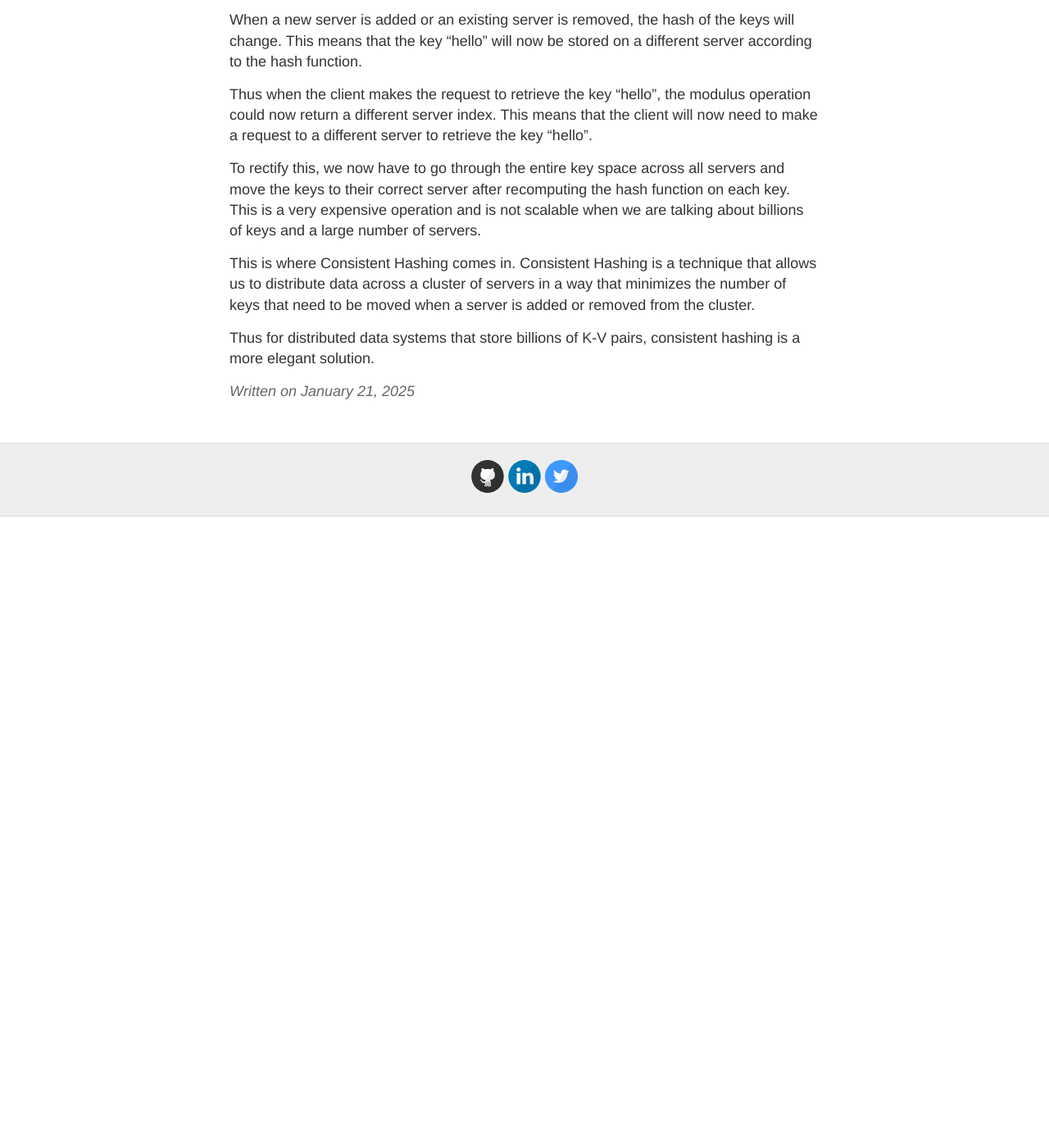
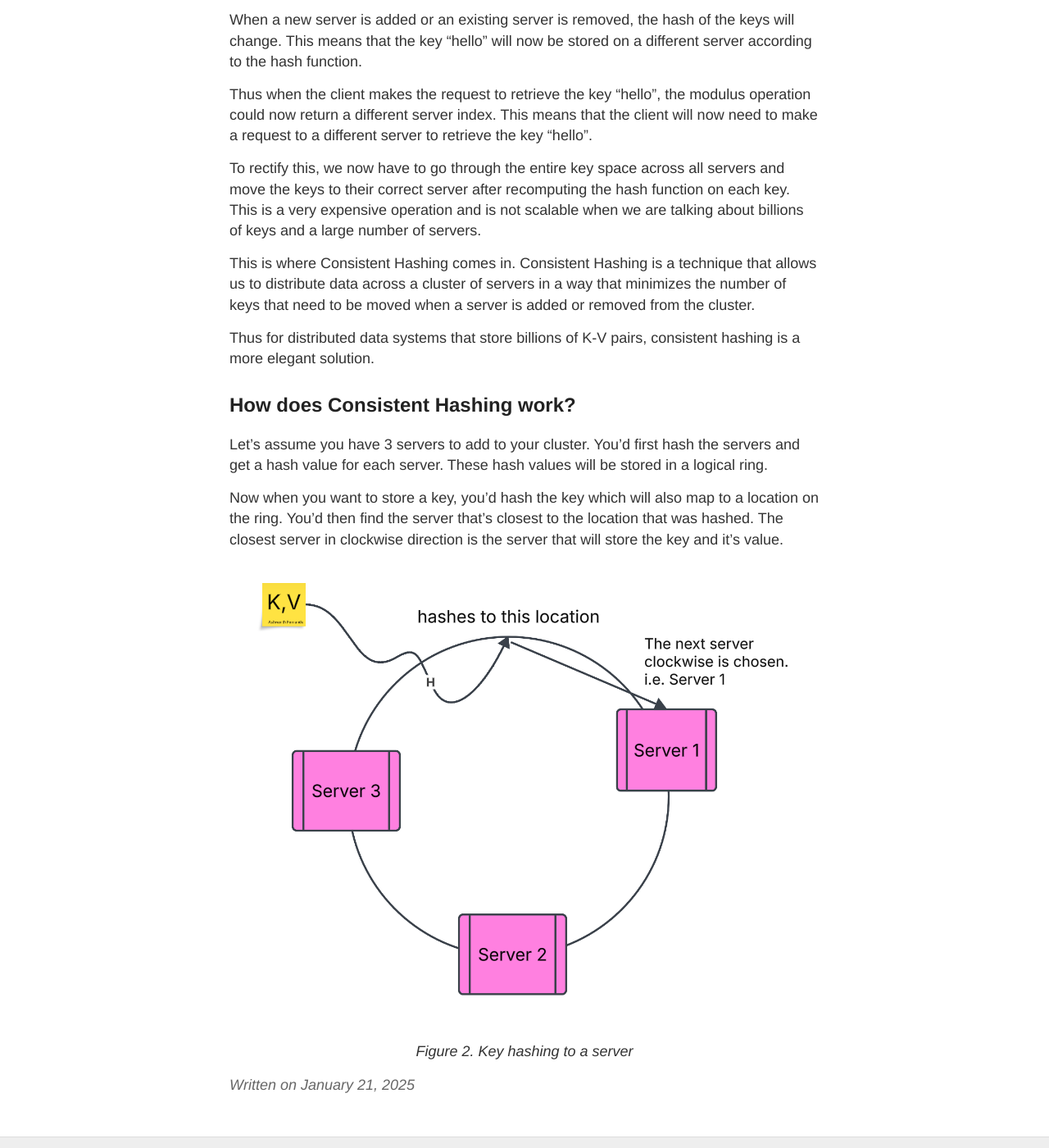
Before and after one commit to crazysoftwarecoder/crazysoftwarecoder.github.io, a Jekyll site: the page built from _posts/2025-1-21-Consistent-Hashing.md, in a window 1280 px wide and 1400 px high, scrolled down 1296 px. Shown: the whole window at 82% size. Built offline with Jekyll 4.4.1, drawn with Linux system fonts in a browser that asks for light colours; before the commit the page ends 1926 px from its top, so only the background shows below that.

Commit message:
Added hashing to server

```diff
--- a/_posts/2025-1-21-Consistent-Hashing.md
+++ b/_posts/2025-1-21-Consistent-Hashing.md
@@ -31,3 +31,14 @@ To rectify this, we now have to go through the entire key space across all serve
 This is where Consistent Hashing comes in. Consistent Hashing is a technique that allows us to distribute data across a cluster of servers in a way that minimizes the number of keys that need to be moved when a server is added or removed from the cluster.
 
 Thus for distributed data systems that store billions of K-V pairs, consistent hashing is a more elegant solution.
+
+## How does Consistent Hashing work?
+
+Let's assume you have 3 servers to add to your cluster. You'd first hash the servers and get a hash value for each server. These hash values will be stored in a logical ring.
+
+Now when you want to store a key, you'd hash the key which will also map to a location on the ring. You'd then find the server that's closest to the location that was hashed. The closest server in clockwise direction is the server that will store the key and it's value.
+
+<div style="text-align: center; margin: 15px 0;">
+  <img src="{{ site.baseurl }}/images/consistent-hashing/hash_ring_hashing_to_server.png" alt="key-hashing-to-server">
+  <p><em>Figure 2. Key hashing to a server</em></p>
+</div>
```
Also changed, not shown: images/consistent-hashing/hash_ring_hashing_to_server.png (added).
